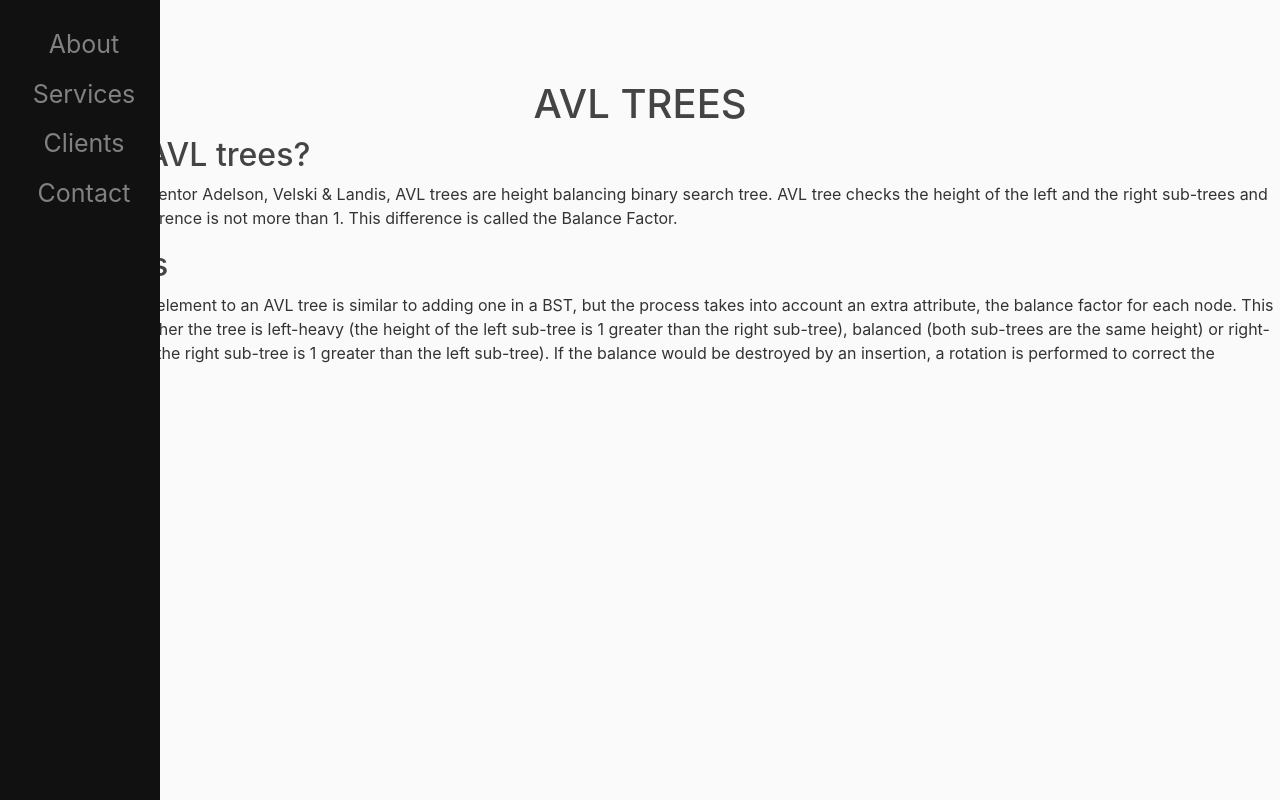
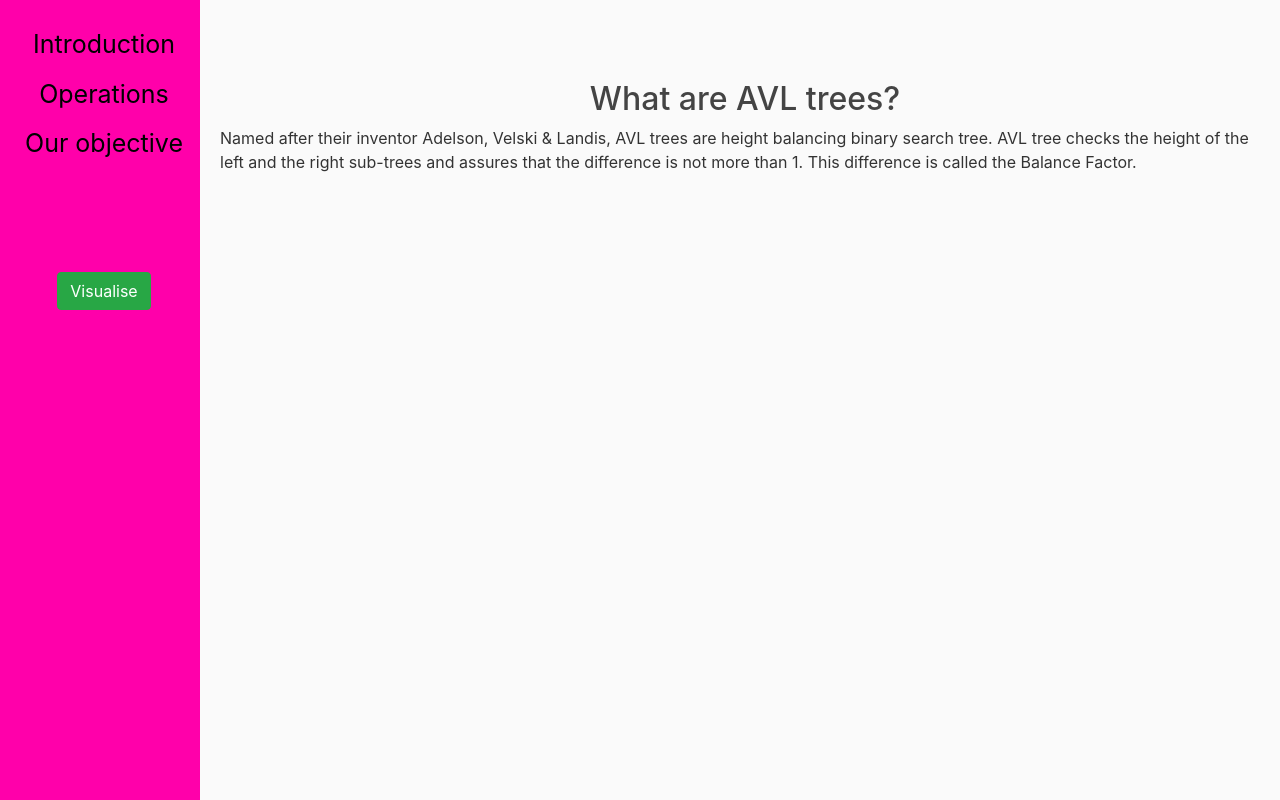
Before and after one commit to harsha270501/avltree, a Flask app: page / in a window 1280 px wide. Run offline with Flask 2, Linux system fonts and the light colour scheme; some libraries are stand-ins or nearby versions.

Commit message:
Made changes to alignment
all in proper format , page works.Anki plz create visualisation page when free, try rendering vpthon with this.BG color of sidebar needs work .

```diff
--- a/templates/home.html
+++ b/templates/home.html
@@ -15,16 +15,16 @@
         h1 {text-align: center;}
         p {text-align: left;}
         div {text-align: center;}
-        h2 {text-align: left;}
+        h2 {text-align: center;}
 
         .sidenav {
   height: 100%; /* Full-height: remove this if you want "auto" height */
-  width: 160px; /* Set the width of the sidebar */
+  width: 200px; /* Set the width of the sidebar */
   position: fixed; /* Fixed Sidebar (stay in place on scroll) */
   z-index: 1; /* Stay on top */
   top: 0; /* Stay at the top */
   left: 0;
-  background-color: #111; /* Black */
+  background-color:#ff00aa;/* Black */
   overflow-x: hidden; /* Disable horizontal scroll */
   padding-top: 20px;
 }
@@ -34,7 +34,7 @@
   padding: 6px 8px 6px 16px;
   text-decoration: none;
   font-size: 25px;
-  color: #818181;
+  color:black;
   display: block;
 }
 
@@ -45,7 +45,7 @@
 
 /* Style page content */
 .main {
-  margin-left: 160px; /* Same as the width of the sidebar */
+  margin-left: 210px; /* Same as the width of the sidebar */
   padding: 0px 10px;
 }
 
@@ -74,31 +74,35 @@
   {% endif %}
 {% endwith %}
 </div>
-<div>
+  <!--THE SIDE NAV BAR FOR THE SITE-->
 <div class="sidenav">
-  <a href="#" onclick="return show('AVL0');">About</a>
-  <a href="#"onclick="return show('AVL1');">Services</a>
-  <a href="#">Clients</a>
-  <a href="#">Contact</a>
+  <a href="#" onclick="return show('AVL0');">Introduction</a>
+  <a href="#"onclick="return show('AVL1');">Operations</a>
+  <a href="#" onclick="return show('AVL2');">Our objective</a>
+  <br/><br/><br/><br/>
+  <a href="#"><button class="btn btn-success">Visualise</button></a>
 </div>
-
+<!--THE FUNCTION THAT HANDLES CHANGE OF SITE-->
 <script>
   var curr1='AVL0';
   function show(shown) {
-    console.log(curr1);
+    if(curr1!=shown){
   document.getElementById(shown).style.display='block';
 
   document.getElementById(curr1).style.display='none';
   curr1=shown;
+    }
   return false;
 }
   </script>
+  <div class="main">
+    <!--THE FIRST PAGE-->
   <div id="AVL0">
-    <h1>AVL TREES</h1>
     <h2>What are AVL trees?</h2>
     <p>Named after their inventor Adelson, Velski & Landis, AVL trees are height balancing binary search tree. AVL tree checks the height of the left and the right sub-trees and assures that the difference is not more than 1. This difference is called the Balance Factor.</p>
 
   </div>
+  <!--THE SECOND PAGE-->
   <div id="AVL1">
     <h2>Operations</h2>
         <p><b>Insertion:</b>Adding an element to an AVL tree is similar to adding one in a BST, but the process takes into account an extra attribute, the balance factor for each node. This factor indicates whether the tree is left-heavy (the height of the left sub-tree is 1 greater than the right sub-tree), balanced (both sub-trees are the same height) or right-heavy (the height of the right sub-tree is 1 greater than the left sub-tree). If the balance would be destroyed by an insertion, a rotation is performed to correct the balance.</p>
@@ -106,7 +110,17 @@
         <p><b>Deletion:</b></p>
         <p><b>Searching:</b></p>
   </div>
-</div>
+  <!--THE THIRD PAGE-->
+  <div id="AVL2">
+    <h2>Our objective: </h2>
+        <p>blah</p>
+  </div>
+  <!--EXPLICITLY HIDING THE OTHER TWO-->
+  <script type="text/javascript">
+    document.getElementById('AVL1').style.display='none';
+    document.getElementById('AVL2').style.display='none';
+  </script>
+  </div>
 
 
 
```
